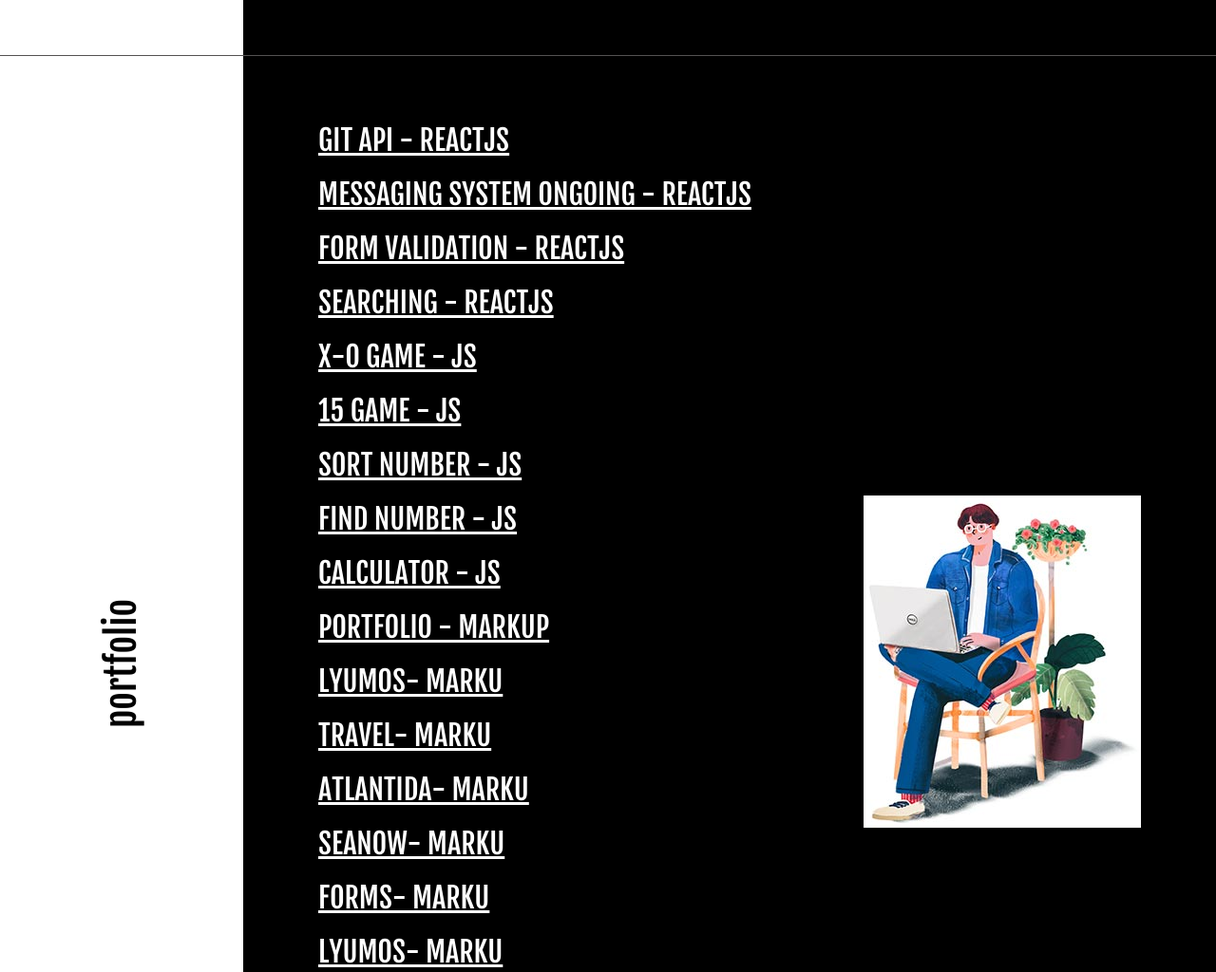
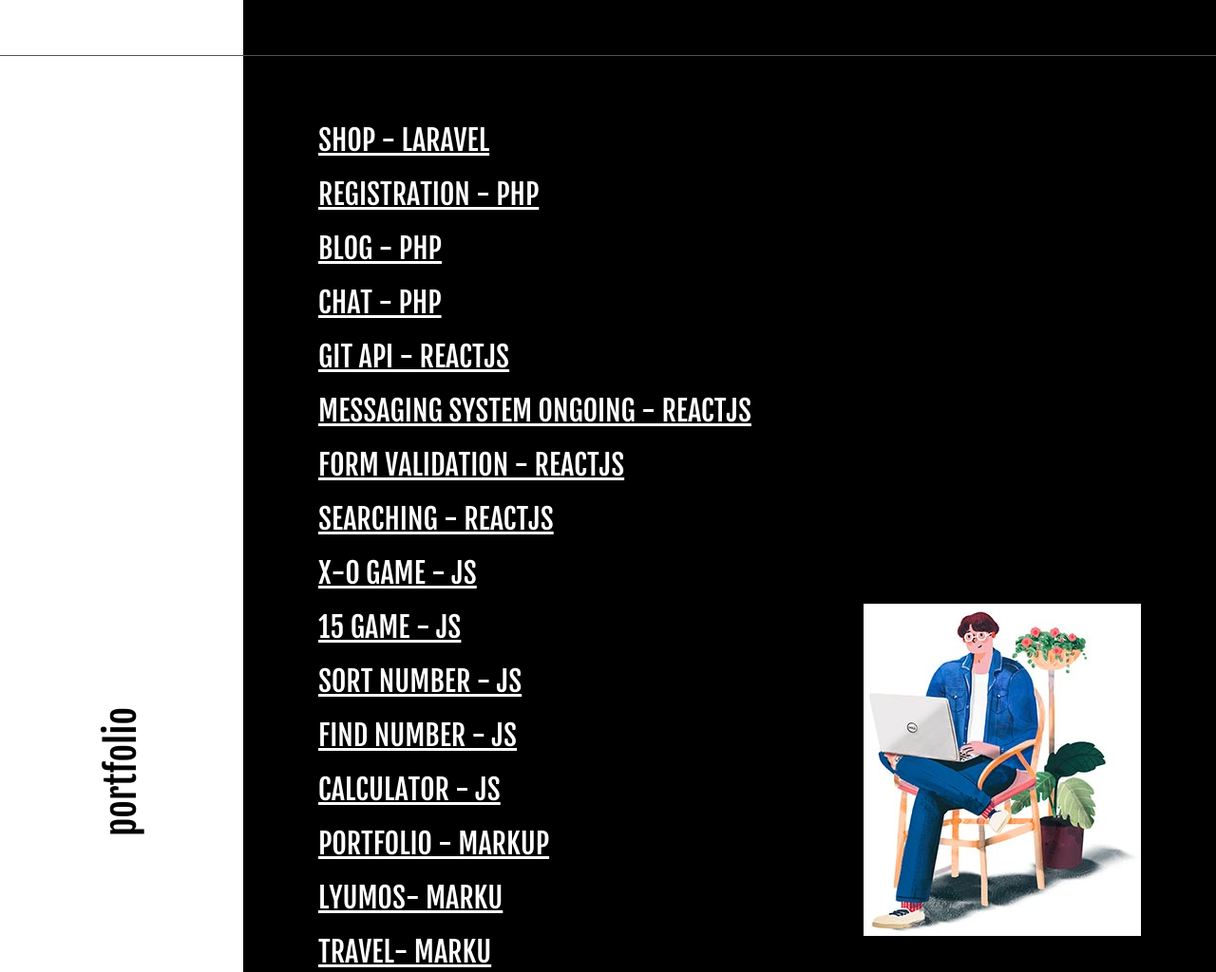
Before and after one commit to Sirarpy/SirarpiDavtyan, a website: page index.html in a window 1280 px wide. Shown: the part 680-1704 px from the top of the page at 95% size. Drawn offline with nearby package versions, Linux system fonts and the light colour scheme.

Commit message:
Update index.html

```diff
--- a/index.html
+++ b/index.html
@@ -63,6 +63,10 @@
              data-aos="fade-up"
              data-aos-anchor-placement="top-center">
             <ul>
+                <li><a href="https://github.com/Sirarpy/stanok" target="_blank">Shop - Laravel</a></li>
+                <li><a href="https://github.com/Sirarpy/registration" target="_blank">Registration - PHP</a></li>
+                <li><a href="https://github.com/Sirarpy/assets" target="_blank">Blog - PHP</a></li>
+                <li><a href="https://github.com/Sirarpy/mmtuts" target="_blank">Chat - PHP</a></li>
                 <li><a href="https://sirarpy.github.io/gitapi/" target="_blank">Git API - ReactJS</a></li>
                 <li><a href="https://sirarpy.github.io/messaging/" target="_blank">Messaging system ongoing - ReactJS</a></li>
                 <li><a href="https://sirarpy.github.io/ReactJs_form/" target="_blank">Form validation - ReactJS</a></li>
```
